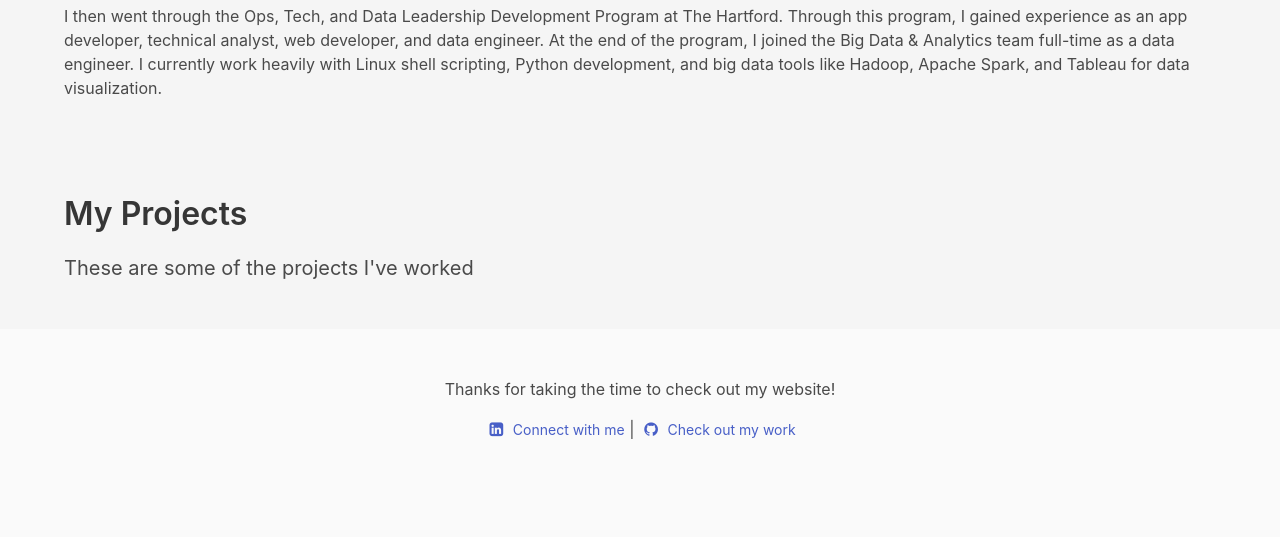
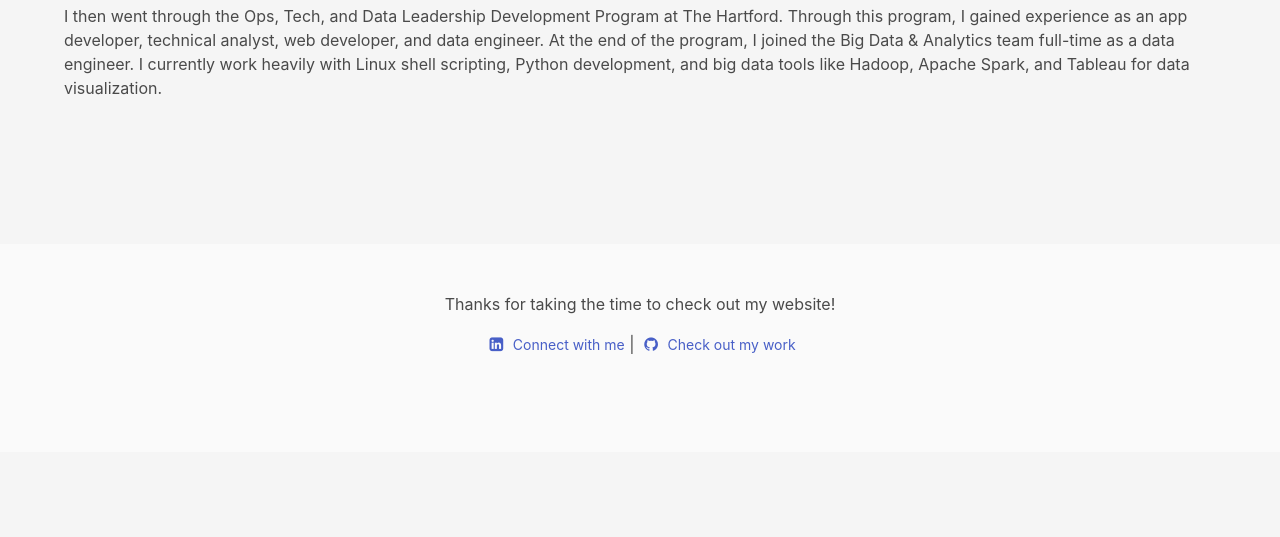
Before and after one commit to evandam/my-site, a Django app: page / in a window 1280 px wide. Shown: the part 364-901 px from the top of the page. After the commit the page ends 718 px from the top, so only its background shows below. Run offline with Django 3.2, Linux system fonts and the light colour scheme; style sheets or scripts are compiled from the project's sources; some libraries are stand-ins or nearby versions.

Commit message:
no section for projects...it looks worse when its empty...

```diff
--- a/home/templates/home/index.html
+++ b/home/templates/home/index.html
@@ -30,12 +30,6 @@
   </section>
   <section class="section">
     <div class="container">
-      <h1 class="title">My Projects</h1>
-      <div class="content">
-        <p class="subtitle">
-          These are some of the projects I've worked
-        </p>
-      </div>
     </div>
   </section>
 {% endblock %}
```
